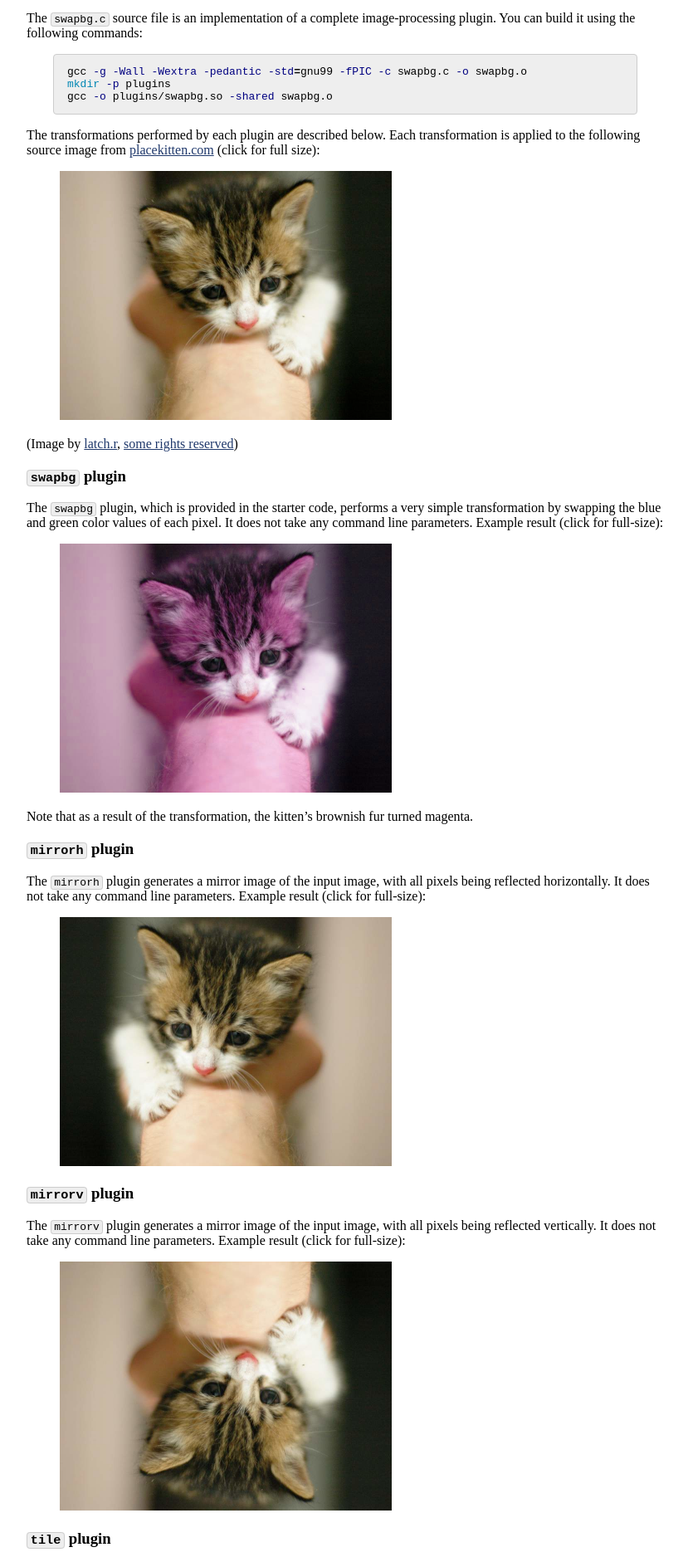
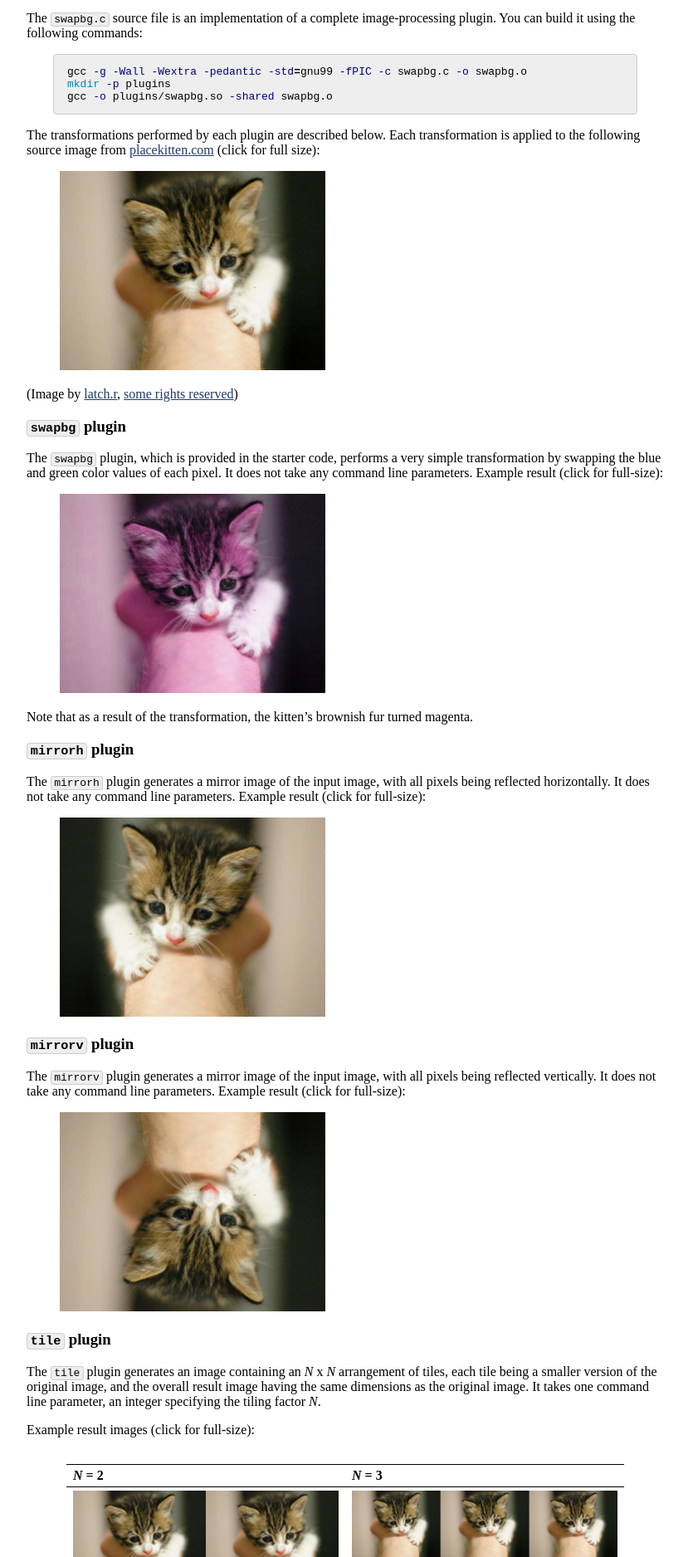
Before and after one commit to jhucsf/spring2020, a Jekyll site: the page built from assign/assign04.md, in a window 1280 px wide. Shown: the part 4403-6279 px from the top of the page at 83% size, without its empty margins (224-1053 px from the left). Built offline with Jekyll 4.4.1, drawn with Linux system fonts in a browser that asks for light colours.

Commit message:
make the image previews a bit smaller

```diff
--- a/assign/assign04.md
+++ b/assign/assign04.md
@@ -213,7 +213,7 @@ gcc -o plugins/swapbg.so -shared swapbg.o
 
 The transformations performed by each plugin are described below.  Each transformation is applied to the following source image from [placekitten.com](http://placekitten.com/) (click for full size):
 
-> <a href="img/kitten.png"><img alt="kitten" src="img/kitten.png" style="width:400px;"></a>
+> <a href="img/kitten.png"><img alt="kitten" src="img/kitten.png" style="width:320px;"></a>
 
 (Image by [latch.r](https://flickr.com/photos/lachlanrogers/), [some rights reserved](https://creativecommons.org/licenses/by-sa/2.0/))
 
@@ -221,7 +221,7 @@ The transformations performed by each plugin are described below.  Each transfor
 
 The `swapbg` plugin, which is provided in the starter code, performs a very simple transformation by swapping the blue and green color values of each pixel.  It does not take any command line parameters.  Example result (click for full-size):
 
-> <a href="img/kitten_swapbg.png"><img alt="kitten b/g swap" src="img/kitten_swapbg.png" style="width:400px;"></a>
+> <a href="img/kitten_swapbg.png"><img alt="kitten b/g swap" src="img/kitten_swapbg.png" style="width:320px;"></a>
 
 Note that as a result of the transformation, the kitten's brownish fur turned magenta.
 
@@ -229,13 +229,13 @@ Note that as a result of the transformation, the kitten's brownish fur turned ma
 
 The `mirrorh` plugin generates a mirror image of the input image, with all pixels being reflected horizontally.  It does not take any command line parameters.  Example result (click for full-size):
 
-> <a href="img/kitten_mirrorh.png"><img alt="kitten mirrored horizontally" src="img/kitten_mirrorh.png" style="width:400px;"></a>
+> <a href="img/kitten_mirrorh.png"><img alt="kitten mirrored horizontally" src="img/kitten_mirrorh.png" style="width:320px;"></a>
 
 ### `mirrorv` plugin
 
 The `mirrorv` plugin generates a mirror image of the input image, with all pixels being reflected vertically. It does not take any command line parameters.  Example result (click for full-size):
 
-> <a href="img/kitten_mirrorv.png"><img alt="kitten mirrored vertically" src="img/kitten_mirrorv.png" style="width:400px;"></a>
+> <a href="img/kitten_mirrorv.png"><img alt="kitten mirrored vertically" src="img/kitten_mirrorv.png" style="width:320px;"></a>
 
 ### `tile` plugin
 
@@ -245,7 +245,7 @@ Example result images (click for full-size):
 
 > *N* = 2 | *N* = 3
 > ------- | -------
-> <a href="img/kitten_tile_2.png"><img alt="kitten tiled 2x2" src="img/kitten_tile_2.png" style="width:400px;"></a> | <a href="img/kitten_tile_3.png"><img alt="kitten tiled 3x3" src="img/kitten_tile_3.png" style="width:400px;"></a>
+> <a href="img/kitten_tile_2.png"><img alt="kitten tiled 2x2" src="img/kitten_tile_2.png" style="width:320px;"></a> | <a href="img/kitten_tile_3.png"><img alt="kitten tiled 3x3" src="img/kitten_tile_3.png" style="width:320px;"></a>
 
 Note that when the image's width or height isn't evenly divisible by *N*, the excess should be spread out, starting with the leftmost tiles (for excess width) and topmost tiles (for excess height).  For example, in the 3 x 3 case for an 800x600 source image, the tile widths should be 267, 267, and 266, and the tile heights should be 200, 200, and 200.
 
@@ -259,7 +259,7 @@ Example result images (click for full-size):
 
 > Factor = 0.5 | Factor = 2.0
 > ------------ | ------------
-> <a href="img/kitten_exp_0.5.png"><img alt="kitten exposed 0.5" src="img/kitten_exp_0.5.png" style="width:400px;"></a> | <a href="img/kitten_exp_2.0.png"><img alt="kitten exposed 2.0" src="img/kitten_exp_2.0.png" style="width:400px;"></a>
+> <a href="img/kitten_exp_0.5.png"><img alt="kitten exposed 0.5" src="img/kitten_exp_0.5.png" style="width:320px;"></a> | <a href="img/kitten_exp_2.0.png"><img alt="kitten exposed 2.0" src="img/kitten_exp_2.0.png" style="width:320px;"></a>
 
 # Packaging and submitting
 
```
